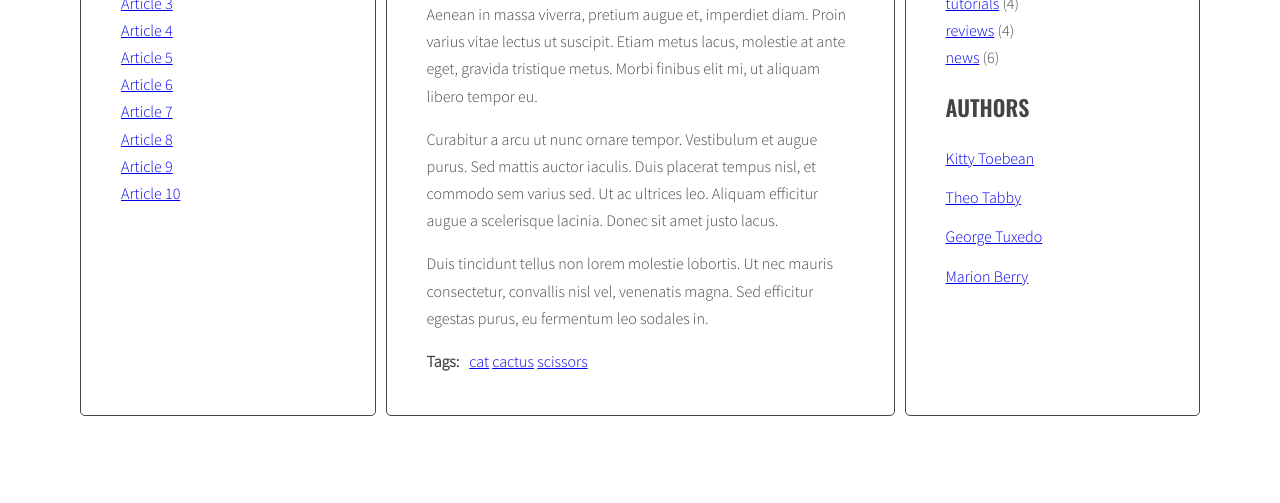
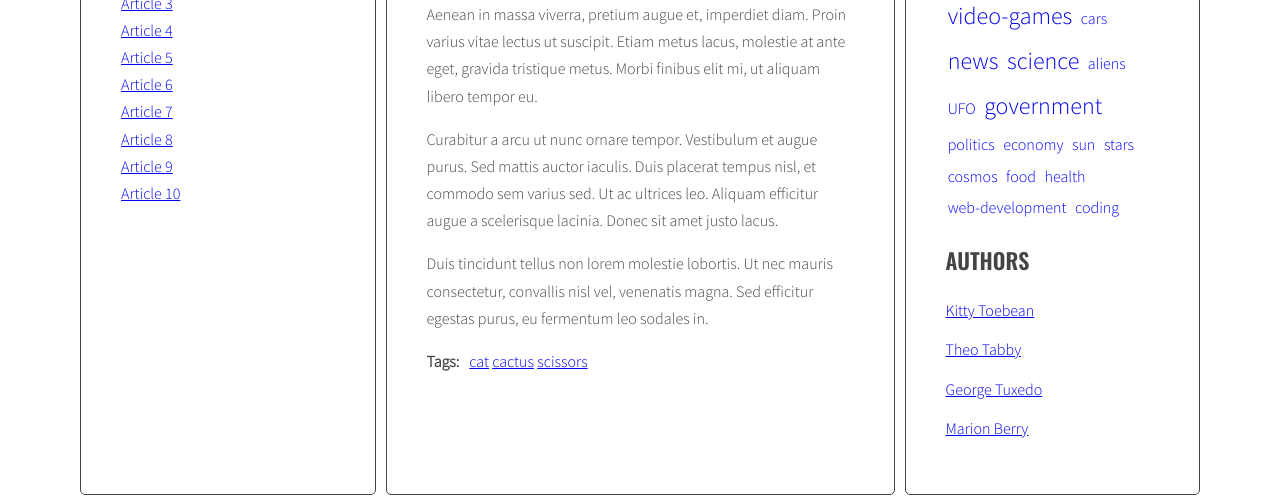
Before and after one commit to ACCeler94/javascript-blog, a website: page index.html in a window 1280 px wide. Shown: the part 423-926 px from the top of the page. Before the commit the page ends 847 px from the top, so only its background shows below. Drawn offline with nearby package versions, Linux system fonts and the light colour scheme.

Commit message:
Add logic for generating tag cloud with styling

```diff
--- a/index.html
+++ b/index.html
@@ -365,11 +365,7 @@
         <aside class="sidebar">
           <h2 class="section-title">Tags</h2>
           <ul class="list tags">
-            <li><a href="#">design</a> <span>(6)</span></li>
-            <li><a href="#">code</a> <span>(5)</span></li>
-            <li><a href="#">tutorials</a> <span>(4)</span></li>
-            <li><a href="#">reviews</a> <span>(4)</span></li>
-            <li><a href="#">news</a> <span>(6)</span></li>
+
           </ul>
           <h2 class="section-title">Authors</h2>
           <ul class="list authors">
--- a/js/script.js
+++ b/js/script.js
@@ -1,4 +1,8 @@
 'use strict';
+
+const optTagsListSelector = '.tags.list';
+const optCloudClassCount = 5;
+const optCloudClassPrefix = 'tag-size-';
 
 const titleClickHandler = function (event) {
   event.preventDefault();
@@ -76,11 +80,23 @@ const generateTitleLinks = (customSelector = '') => {
 
 generateTitleLinks();
 
+function calculateTagClass(count, params) {
+  const normalizedCount = count - params.min;
+  const normalizedMax = params.max - params.min;
+  const percentage = normalizedCount / normalizedMax;
+  const classNumber = Math.floor( percentage * (optCloudClassCount - 1) + 1 );
+
+  return optCloudClassPrefix + classNumber;
+}
+
 
 function generateTags(){
   const optArticleTagsSelector = '.post-tags .list';
   /* find all articles */
   const allArticles = document.querySelectorAll('.posts article');
+
+  let allTags = {};
+
   /* START LOOP: for every article: */
   for(const article of allArticles) {
     const tagWrapper = article.querySelector(optArticleTagsSelector);
@@ -89,13 +105,67 @@ function generateTags(){
     const tagsArray = tags.split(' ');
 
     for(const tag of tagsArray){
-      const tagLink = `<li> <a href="#tag-${tag}">${tag}</a></li>`;
+      const tagLink = `<li><a href="#tag-${tag}">${tag}</a></li>`;
+
+      if(!allTags[tag]){
+        allTags[tag] = 1;
+      } else {
+        allTags[tag]++;
+      }
 
       html = html + tagLink + ' ';
     }
 
     tagWrapper.innerHTML = html;
   }
+  const tagList = document.querySelector(optTagsListSelector);
+
+  /* My solution - limited by the maximal amount of elements in an array
+  const calculateTagsParams = (allTags) => {
+    let values = [];
+
+    for(let tag in allTags){
+      values.push(allTags[tag]);
+    }
+    const maxValue = Math.max(...values);
+    const minValue = Math.min(...values);
+
+    return {max: maxValue, min: minValue,
+    };
+  };
+   */
+
+  const calculateTagsParams = (tags) => {
+    const params = {
+      min: 999999,
+      max: 0,
+    };
+
+    for(let tag in tags){
+      console.log(tag + ' is used ' + tags[tag] + ' times');
+
+      if(tags[tag] > params.max){
+        params.max = tags[tag];
+      }
+
+      if(tags[tag] < params.min){
+        params.min = tags[tag];
+      }
+    }
+
+    return params;
+  };
+
+
+
+  const tagsParams = calculateTagsParams(allTags);
+  console.log('tagsParams:', tagsParams);
+
+  let allTagsHTML = '';
+  for(let tag in allTags){
+    allTagsHTML += `<li><a href=#tag-${tag} class=${calculateTagClass(allTags[tag], tagsParams)}>` + tag + '</a><li>';
+  }
+  tagList.innerHTML = allTagsHTML;
 }
 
 generateTags();
--- a/sass/style.scss
+++ b/sass/style.scss
@@ -11,7 +11,9 @@ $font-text: 'Source Sans Pro', sans-serif;
 
 /* Global */
 
-*, *::before, *::after {
+*,
+*::before,
+*::after {
   box-sizing: border-box;
 }
 
@@ -34,6 +36,7 @@ body {
   text-transform: uppercase;
   font-family: $font-header;
   font-weight: 600;
+
   span {
     text-transform: none;
     font-weight: 400;
@@ -56,7 +59,8 @@ body {
   flex: 2 0 0;
 }
 
-.sidebar, .posts {
+.sidebar,
+.posts {
   background: $color-light;
   margin-right: 10px;
   padding: 40px;
@@ -80,6 +84,7 @@ body {
   list-style-type: none;
   margin: 0;
   padding: 0;
+
   .active {
     font-weight: bold;
   }
@@ -103,6 +108,7 @@ body {
 
 .post {
   display: none;
+
   &.active {
     display: block;
   }
@@ -114,7 +120,44 @@ body {
 
 .post-tags {
   display: flex;
+
   p {
     margin: 0 10px 0 0;
   }
 }
+
+// Tag cloud
+
+.tag-size-1 {
+  font-size: 1em;
+  color: blue
+}
+
+
+.tag-size-2 {
+  font-size: 1.25em;
+}
+
+
+.tag-size-3 {
+  font-size: 1.5em;
+}
+
+
+.tag-size-4 {
+  font-size: 1.75em;
+}
+
+
+.tag-size-5 {
+  font-size: 2em;
+}
+
+.tags li {
+  display: inline-block;
+  padding: 1%;
+
+  a {
+    text-decoration: none;
+  }
+}
```
Also changed, not shown: css/style.css, sass/style.css (added), 2 other files.
